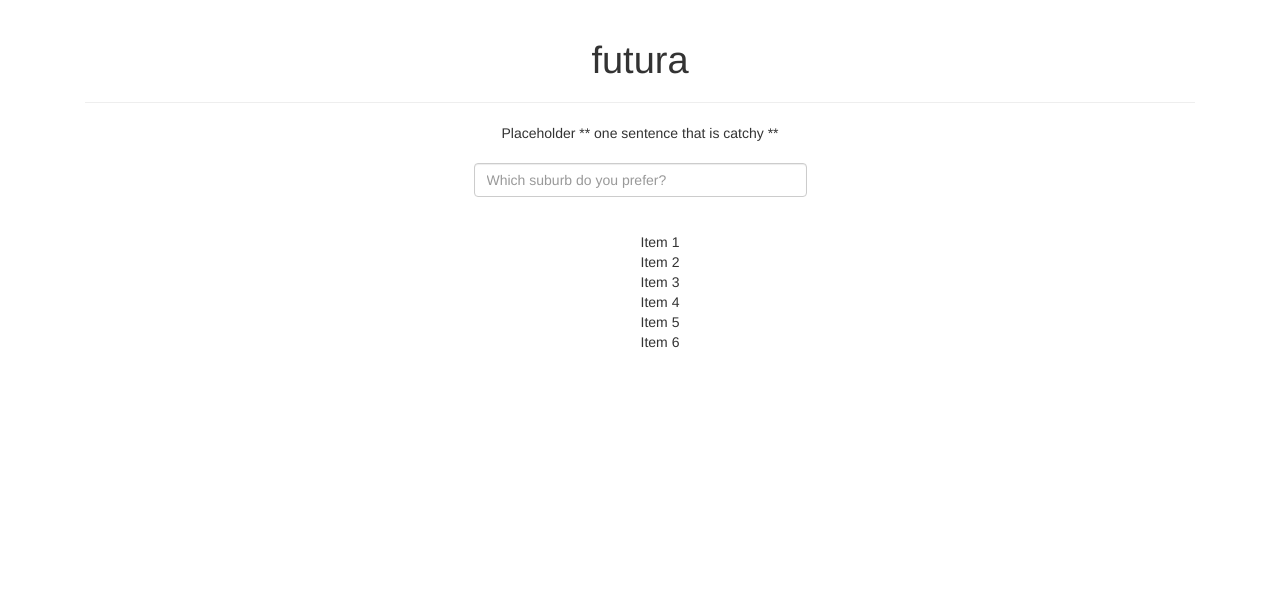
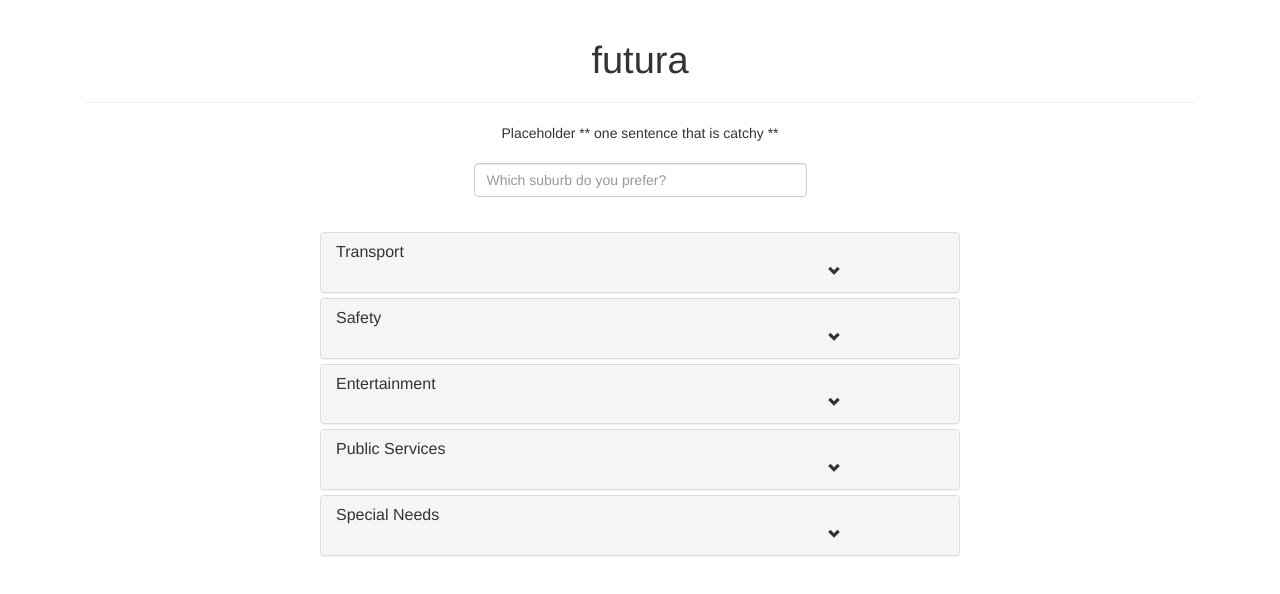
Before and after one commit to futura-brisbane/futura, a plain HTML site: page index.html in a window 1280 px wide. Drawn offline with nearby package versions, Linux system fonts and the light colour scheme.

Commit message:
Adding Panels

```diff
--- a/css/style.css
+++ b/css/style.css
@@ -19,10 +19,27 @@
 
 /* ---  --- */
 
+/* ---  --- */
+.btn {
+	border: none;
+	background-color: #f5f5f5;
+	margin-left: 80%;
+
+}
+
+/* --- panel --- */
+.panel {
+	width: 50%;
+	margin-left: auto;
+	margin-right: auto;
+}
+
+
 /* --- list --- */
 .list {
 	text-align: center;
 	list-style-type: none;
+	list-style-position: inherit;
 }
 
 
--- a/index.html
+++ b/index.html
@@ -36,25 +36,109 @@
       </div>
     </div>
 
-    <div class="container">
-      <div class="col-md-12 column">
-        <ul class="list">
-          <li>Item 1</li>
-          <li>Item 2</li>
-          <li>Item 3</li>
-          <li>Item 4</li>
-          <li>Item 5</li>
-          <li>Item 6</li>
-        </ul>
+    <div class="panel-group" id="accordion">
+
+      <div class="panel panel-default">
+        <div class="panel-heading">
+          <h4 class="panel-title">
+            Transport
+          </h4>
+          <a data-toggle="collapse" data-parent="#accordion" href="#collapseOne">
+            <button type="button" class="btn btn-default btn-xs">
+              <span class="glyphicon glyphicon-chevron-down"></span>
+            </button>
+          </a>
+        </div>
+
+        <div id="collapseOne" class="panel-collapse collapse">
+          <div class="panel-body">
+            <p class="just">First</p>
+          </div>
+        </div>
       </div>
+
+      <div class="panel panel-default">
+        <div class="panel-heading">
+          <h4 class="panel-title">
+            Safety
+          </h4>
+          <a data-toggle="collapse" data-parent="#accordion" href="#collapseTwo">
+            <button type="button" class="btn btn-default btn-xs">
+              <span class="glyphicon glyphicon-chevron-down"></span>
+            </button>
+          </a>
+        </div>
+
+        <div id="collapseTwo" class="panel-collapse collapse">
+          <div class="panel-body">
+            <p class="just">First</p>
+          </div>
+        </div>
+      </div>
+
+      <div class="panel panel-default">
+        <div class="panel-heading">
+          <h4 class="panel-title">
+            Entertainment
+          </h4>
+          <a data-toggle="collapse" data-parent="#accordion" href="#collapseThree">
+            <button type="button" class="btn btn-default btn-xs">
+              <span class="glyphicon glyphicon-chevron-down"></span>
+            </button>
+          </a>
+        </div>
+
+        <div id="collapseThree" class="panel-collapse collapse">
+          <div class="panel-body">
+            <p class="just">First</p>
+          </div>
+        </div>
+      </div>
+
+      <div class="panel panel-default">
+        <div class="panel-heading">
+          <h4 class="panel-title">
+            Public Services
+          </h4>
+          <a data-toggle="collapse" data-parent="#accordion" href="#collapseFour">
+            <button type="button" class="btn btn-default btn-xs">
+              <span class="glyphicon glyphicon-chevron-down"></span>
+            </button>
+          </a>
+        </div>
+
+        <div id="collapseFour" class="panel-collapse collapse">
+          <div class="panel-body">
+            <p class="just">First</p>
+          </div>
+        </div>
+      </div>
+
+      <div class="panel panel-default">
+        <div class="panel-heading">
+          <h4 class="panel-title">
+            Special Needs
+          </h4>
+          <a data-toggle="collapse" data-parent="#accordion" href="#collapseFive">
+            <button type="button" class="btn btn-default btn-xs">
+              <span class="glyphicon glyphicon-chevron-down"></span>
+            </button>
+          </a>
+        </div>
+
+        <div id="collapseFive" class="panel-collapse collapse">
+          <div class="panel-body">
+            <p class="just">First</p>
+          </div>
+        </div>
+      </div>
+
     </div>
-
 
 
 
     <!-- jQuery (necessary for Bootstrap's JavaScript plugins) -->
     <script src="https://ajax.googleapis.com/ajax/libs/jquery/1.11.1/jquery.min.js"></script>
-    <script src="//code.jquery.com/jquery-migrate-1.2.1.min.js"></script>
     <!-- Include all compiled plugins (below), or include individual files as needed -->
     <script src="js/bootstrap.min.js"></script>
   </body>
```
